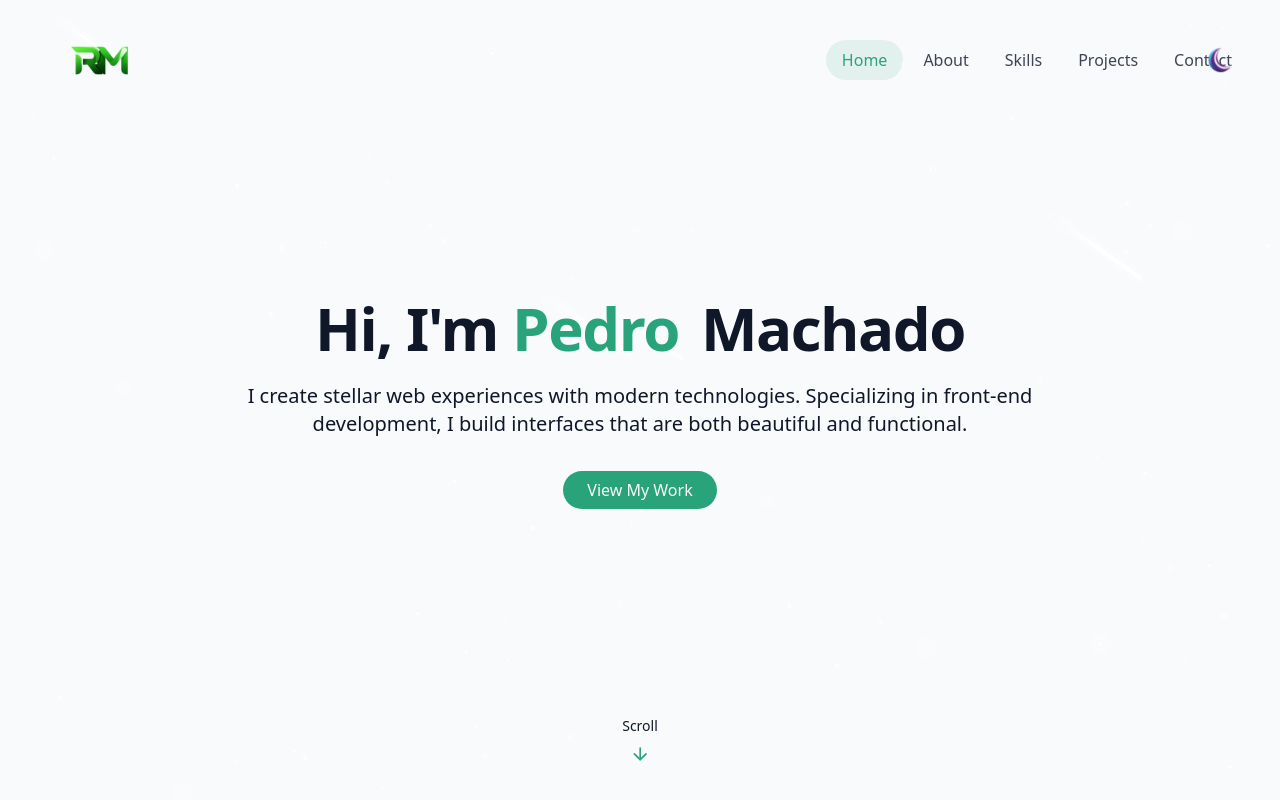
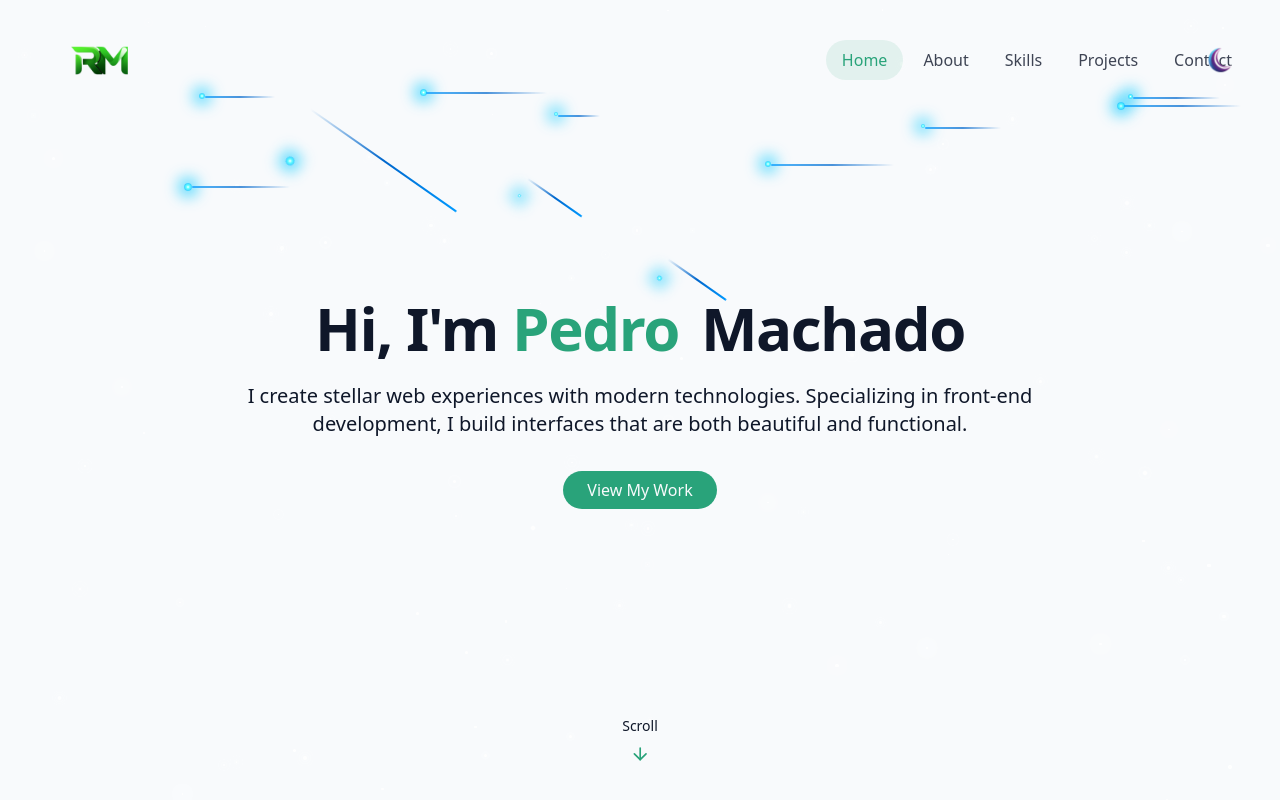
Before and after one commit to wmrmweerakoon/Personal-Portfolio, a React (Vite) app: page / in a window 1280 px wide. Shown: the top 800 px of the page. Built offline with nearby package versions, Linux system fonts and the light colour scheme.

Commit message:
feat: enhance meteor animation with blue-green magnesium effect

```diff
--- a/src/components/StarBackground.jsx
+++ b/src/components/StarBackground.jsx
@@ -42,13 +42,15 @@ export const StarBackground = () => {
   };
 
   const generateMeteors = () => {
-    const numberOfMeteors = 4;
+    const numberOfMeteors = 12;
     const newMeteors = [];
 
     for (let i = 0; i < numberOfMeteors; i++) {
       newMeteors.push({
         id: i,
         size: Math.random() * 2 + 1,
+        widthFactor: Math.random() * 30 + 30, // Random width factor between 30-60
+        heightFactor: Math.random() * 2 + 1,  // Random height factor between 1-3
         x: Math.random() * 100,
         y: Math.random() * 20,
         delay: Math.random() * 15,
@@ -79,16 +81,43 @@ export const StarBackground = () => {
       {meteors.map((meteor) => (
         <div
           key={meteor.id}
-          className="meteor animate-meteor"
+          className="relative"
           style={{
-            width: meteor.size * 50 + "px",
-            height: meteor.size * 2 + "px",
             left: meteor.x + "%",
             top: meteor.y + "%",
-            animationDelay: meteor.delay,
-            animationDuration: meteor.animationDuration + "s",
+            width: meteor.size * meteor.widthFactor + "px",
+            height: "4px",
           }}
-        />
+        >
+          {/* Meteor Head */}
+          <div
+            className="absolute rounded-full animate-meteor"
+            style={{
+              width: (meteor.size * 3) + "px",
+              height: (meteor.size * 3) + "px",
+              left: "0",
+              top: "-3px",
+              background: "radial-gradient(circle, #ffffff 0%, #66ffff 30%, #33ccff 70%, #0099ff 100%)",
+              boxShadow: "0 0 15px 5px rgba(0, 200, 255, 0.8)",
+              animationDelay: meteor.delay + "s",
+              animationDuration: meteor.animationDuration + "s",
+            }}
+          />
+          {/* Meteor Tail */}
+          <div
+            className="absolute rounded-full animate-meteor"
+            style={{
+              width: meteor.size * meteor.widthFactor + "px",
+              height: "2px",
+              left: (meteor.size * 3) + "px", // Position after the head
+              top: "0",
+              background: "linear-gradient(to right, #0099ff, #0066cc, transparent)",
+              opacity: 0.7,
+              animationDelay: meteor.delay + "s",
+              animationDuration: meteor.animationDuration + "s",
+            }}
+          />
+        </div>
       ))}
     </div>
   );
--- a/src/index.css
+++ b/src/index.css
@@ -50,6 +50,9 @@
   @keyframes meteor {
     0% {
       transform: rotate(215deg) translateX(0);
+      opacity: 0;
+    }
+    10% {
       opacity: 1;
     }
     70% {
@@ -150,8 +153,8 @@
 }
 
 @utility meteor {
-  @apply absolute bg-linear-to-r from-white via-white to-transparent rounded-full;
-  box-shadow: 0 0 10px 5px rgba(255, 255, 255, 0.3);
+  @apply absolute rounded-full;
+  animation: meteor 5s linear infinite;
 }
 
 #root {
```
